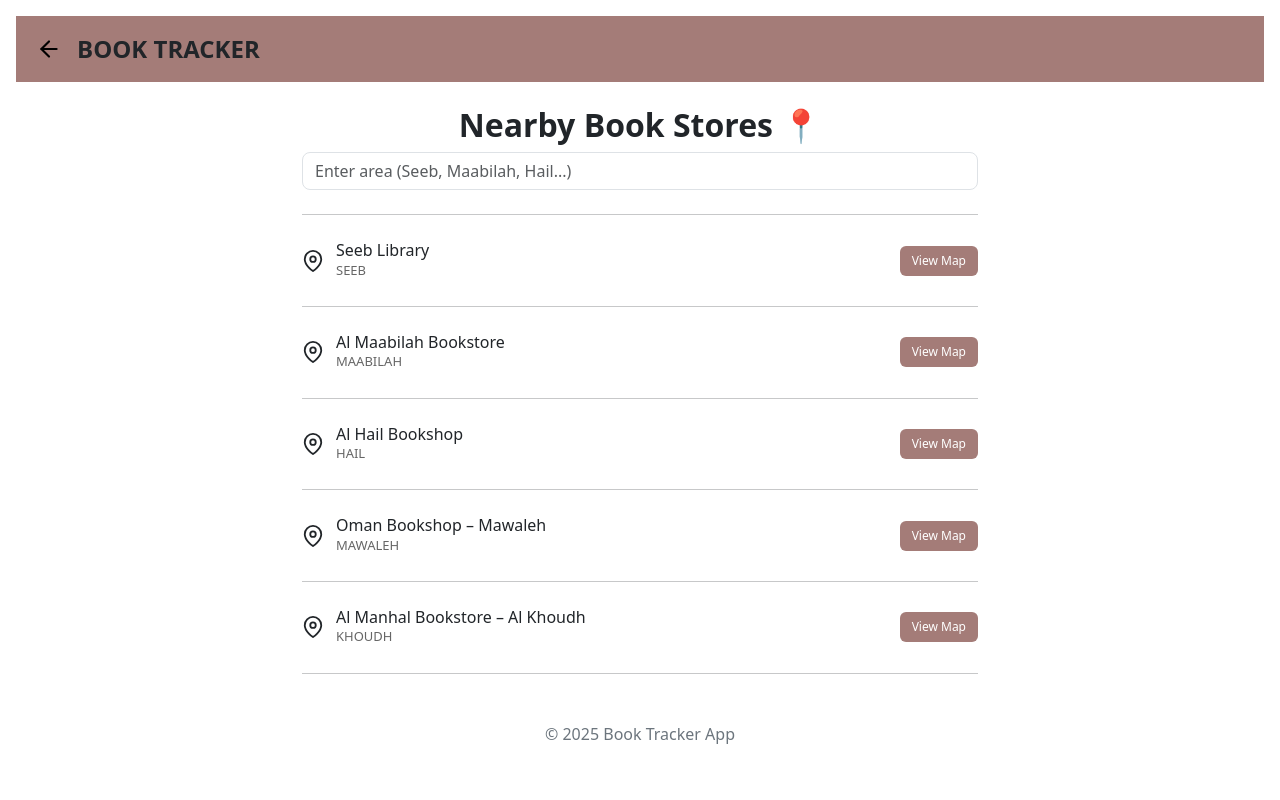
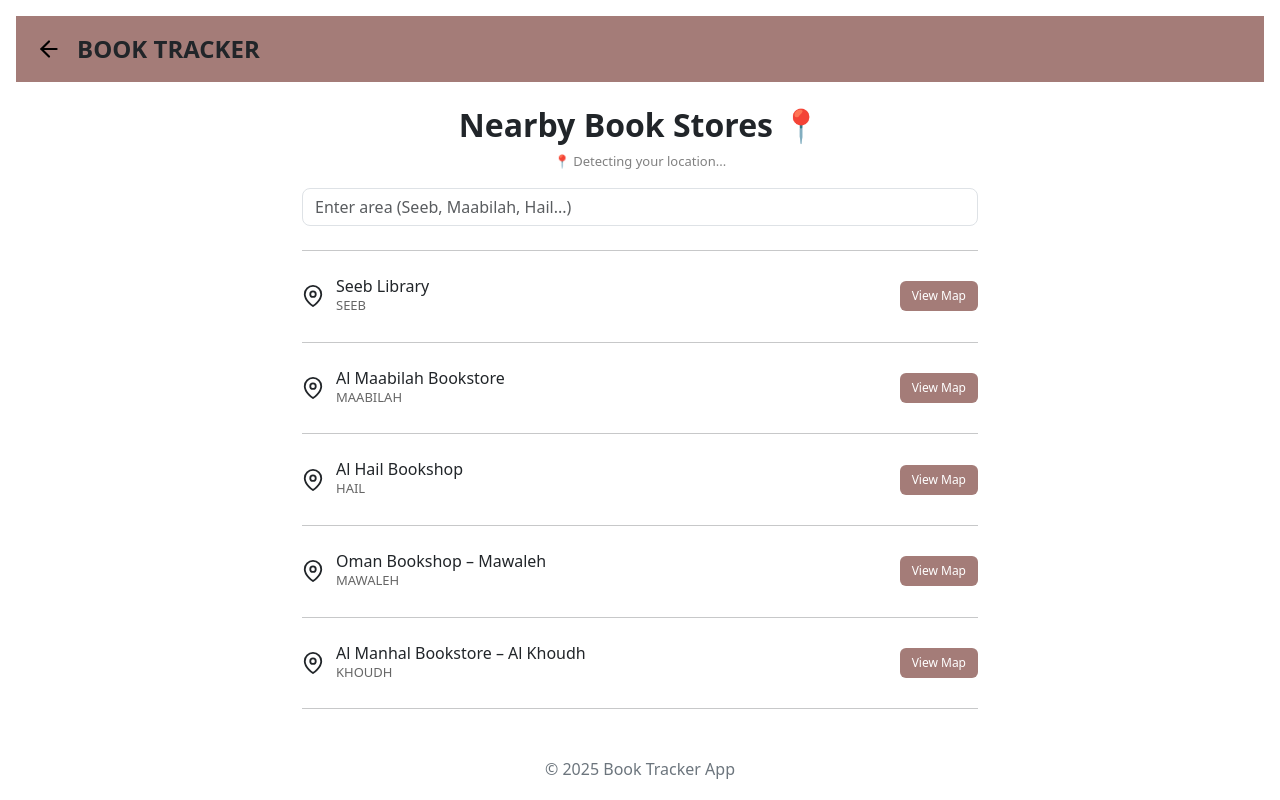
Before and after one commit to bayan-albalushi/booktracker-project, a React (Create React App) app in the folder booktracker-client/: page /user/NearbyBookStores in a window 1280 px wide. Built offline with nearby package versions, Linux system fonts and the light colour scheme; no server answers.

Commit message:
add start script for render

```diff
--- a/booktracker-client/src/components/NearbyBookStores.js
+++ b/booktracker-client/src/components/NearbyBookStores.js
@@ -1,9 +1,25 @@
-import React, { useState } from "react";
+import React, { useState, useEffect } from "react";
 import { FiArrowLeft, FiMapPin } from "react-icons/fi";
 import { Link } from "react-router-dom";
 
 export default function NearbyBookStores() {
   const [query, setQuery] = useState("");
+  const [userLocation, setUserLocation] = useState(null);
+
+  // 📌 Get user real location (Location-Based Service)
+  useEffect(() => {
+    navigator.geolocation.getCurrentPosition(
+      (position) => {
+        setUserLocation({
+          lat: position.coords.latitude,
+          lon: position.coords.longitude,
+        });
+      },
+      () => {
+        console.log("Location permission denied");
+      }
+    );
+  }, []);
 
   const stores = [
     { name: "Seeb Library", area: "seeb", lat: 23.66794, lon: 58.18266 },
@@ -13,7 +29,6 @@ export default function NearbyBookStores() {
     { name: "Al Manhal Bookstore – Al Khoudh", area: "khoudh", lat: 23.66953, lon: 58.18058 },
   ];
 
-  // 🔍 Not case-sensitive filtering
   const filteredStores = stores.filter((store) =>
     store.area.toLowerCase().includes(query.toLowerCase())
   );
@@ -39,6 +54,13 @@ export default function NearbyBookStores() {
         <h2 className="text-center" style={{ fontWeight: 700 }}>
           Nearby Book Stores 📍
         </h2>
+
+        {/* Show user location status */}
+        <p className="text-center" style={{ fontSize: 13, color: "gray" }}>
+          {userLocation
+            ? "📍 Your location detected successfully"
+            : "📍 Detecting your location..."}
+        </p>
 
         {/* SEARCH BOX */}
         <input
```
Also changed, not shown: booktracker-client/src/components/Navbar.js (deleted), 1 other file (tests, documents, lock files or other folders).
